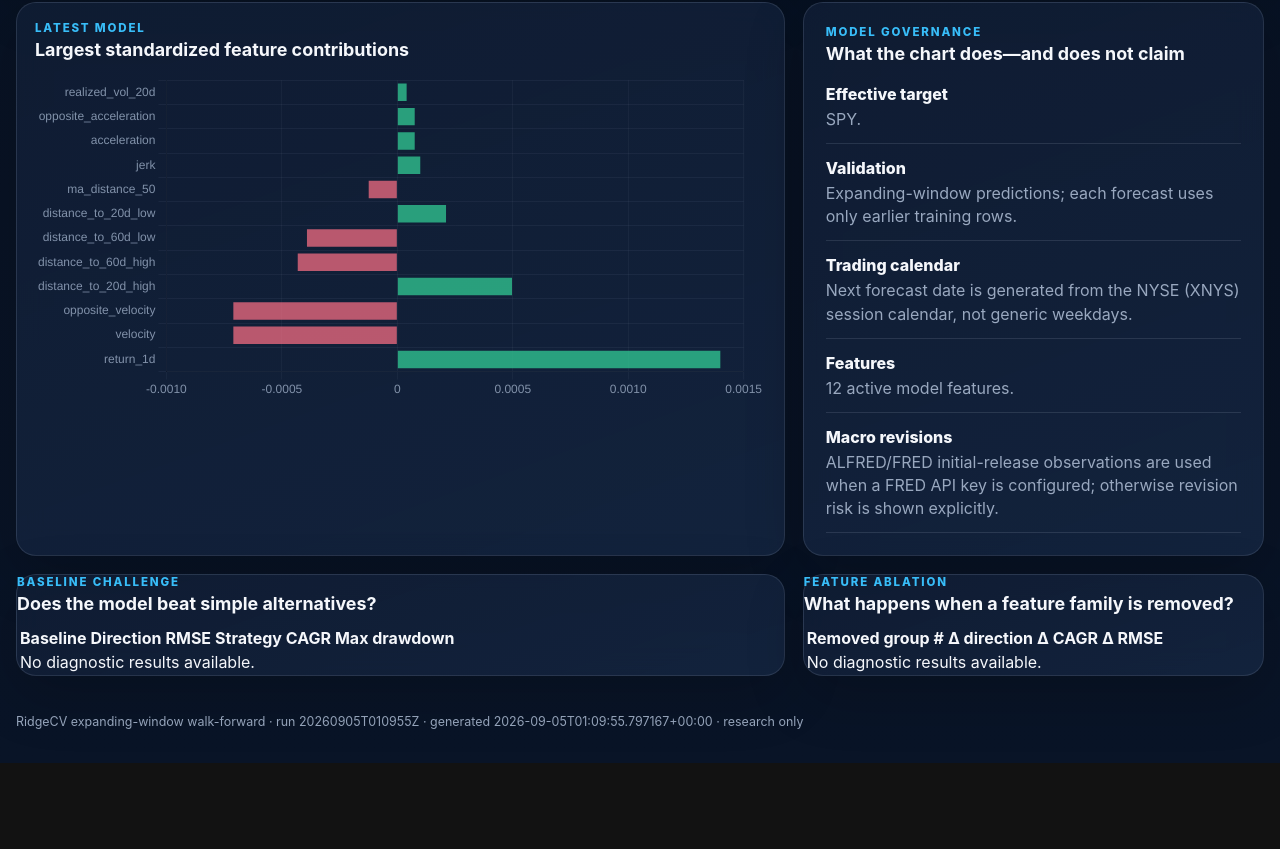
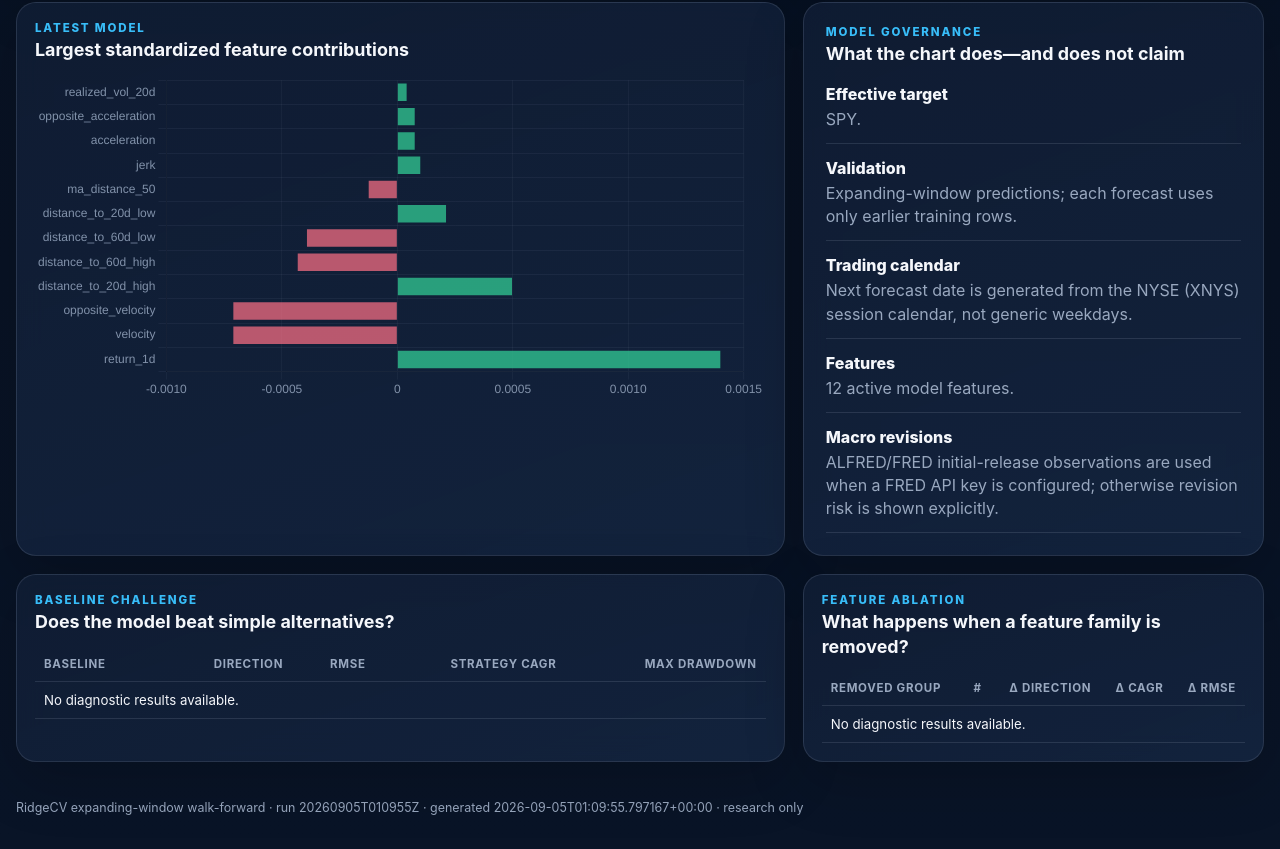
Before and after one commit to rbarrios815/rfup-public-market-signal-lab, a plain HTML site: page docs/index.html in a window 1280 px wide. Shown: the part 1485-2334 px from the top of the page. Before the commit the page ends 2248 px from the top, so only its background shows below. Drawn offline with nearby package versions, Linux system fonts and the light colour scheme.

Commit message:
Style diagnostic tables

```diff
--- a/docs/styles.css
+++ b/docs/styles.css
@@ -19,7 +19,7 @@ a { color: inherit; }
 .topbar { display: flex; justify-content: space-between; gap: 24px; align-items: end; padding: 38px 0 26px; }
 h1 { margin: 2px 0 6px; font-size: clamp(2rem, 4vw, 3.6rem); line-height: 1; letter-spacing: -0.05em; }
 h2 { margin: 3px 0 0; font-size: 1.12rem; line-height: 1.35; }
-.subtitle { max-width: 780px; color: var(--muted); margin: 0; }
+.subtitle { max-width: 780px; color: var(--muted); margin: 0 0 6px; }
 .eyebrow { margin: 0; color: var(--accent); font-size: .72rem; font-weight: 800; letter-spacing: .16em; }
 .header-actions { display: flex; align-items: center; justify-content: flex-end; gap: 12px; flex-wrap: wrap; }
 .button, .status-badge { border: 1px solid var(--border); border-radius: 999px; padding: 10px 14px; background: rgba(15, 23, 42, .7); text-decoration: none; font-size: .82rem; font-weight: 700; }
@@ -31,7 +31,7 @@ main { display: grid; gap: 18px; padding-bottom: 28px; }
 .kpi { padding: 18px; min-height: 126px; display: flex; flex-direction: column; justify-content: space-between; }
 .kpi span, .kpi small, .muted { color: var(--muted); }
 .kpi strong { font-size: clamp(1.55rem, 3vw, 2.35rem); letter-spacing: -.04em; }
-.chart-card { padding: 18px; overflow: hidden; }
+.chart-card, .table-card { padding: 18px; overflow: hidden; }
 .section-heading { display: flex; justify-content: space-between; align-items: start; gap: 16px; margin-bottom: 8px; }
 .chart-wrap { position: relative; min-height: 330px; }
 .chart-wrap.tall { min-height: 500px; }
@@ -42,6 +42,11 @@ dl div { border-bottom: 1px solid var(--border); padding-bottom: 12px; }
 dt { font-weight: 800; margin-bottom: 4px; }
 dd { margin: 0; color: var(--muted); line-height: 1.45; }
 .warning { border: 1px solid rgba(251, 191, 36, .4); color: #fde68a; background: rgba(120, 53, 15, .35); padding: 12px 16px; border-radius: 14px; }
+.table-wrap { overflow-x: auto; margin-top: 12px; }
+table { width: 100%; border-collapse: collapse; font-size: .83rem; }
+th, td { padding: 10px 9px; border-bottom: 1px solid var(--border); text-align: right; white-space: nowrap; }
+th:first-child, td:first-child { text-align: left; }
+th { color: var(--muted); font-size: .72rem; text-transform: uppercase; letter-spacing: .06em; }
 .hidden { display: none; }
 .positive { color: var(--positive); }
 .negative { color: var(--negative); }
```
